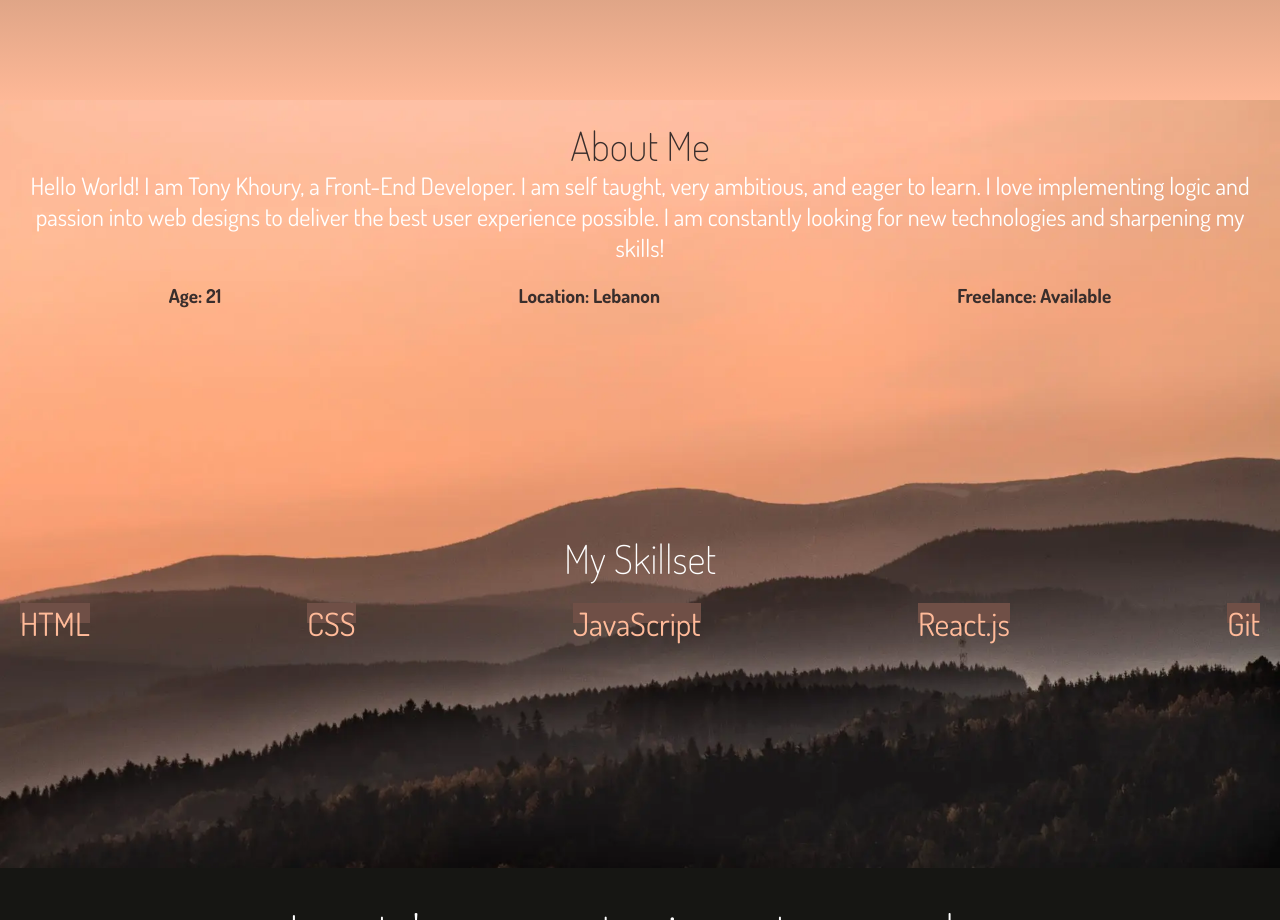
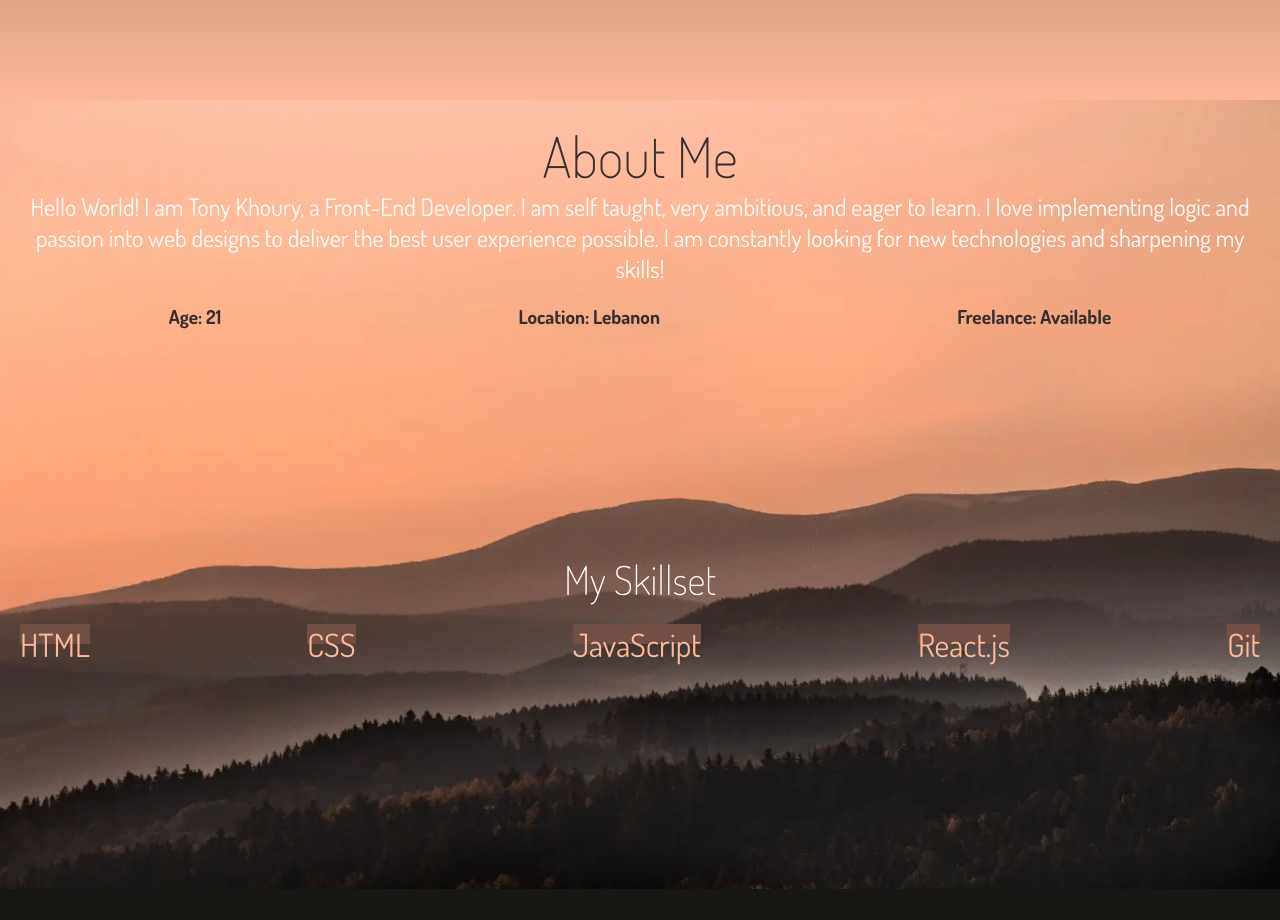
Before and after one commit to TaYYKaYY/personal-website, a website: page index.html in a window 1280 px wide. Shown: the part 1500-2420 px from the top of the page. Drawn offline with Linux system fonts and the light colour scheme.

Commit message:
about me font size 3.5em

```diff
--- a/style.css
+++ b/style.css
@@ -177,7 +177,7 @@ img{
 }
 .about__title-desc{
     color: #392e2c;
-    font-size: 2.5em;
+    font-size: 3.5em;
     font-weight: 200;
 }
 .about__skills{
```
